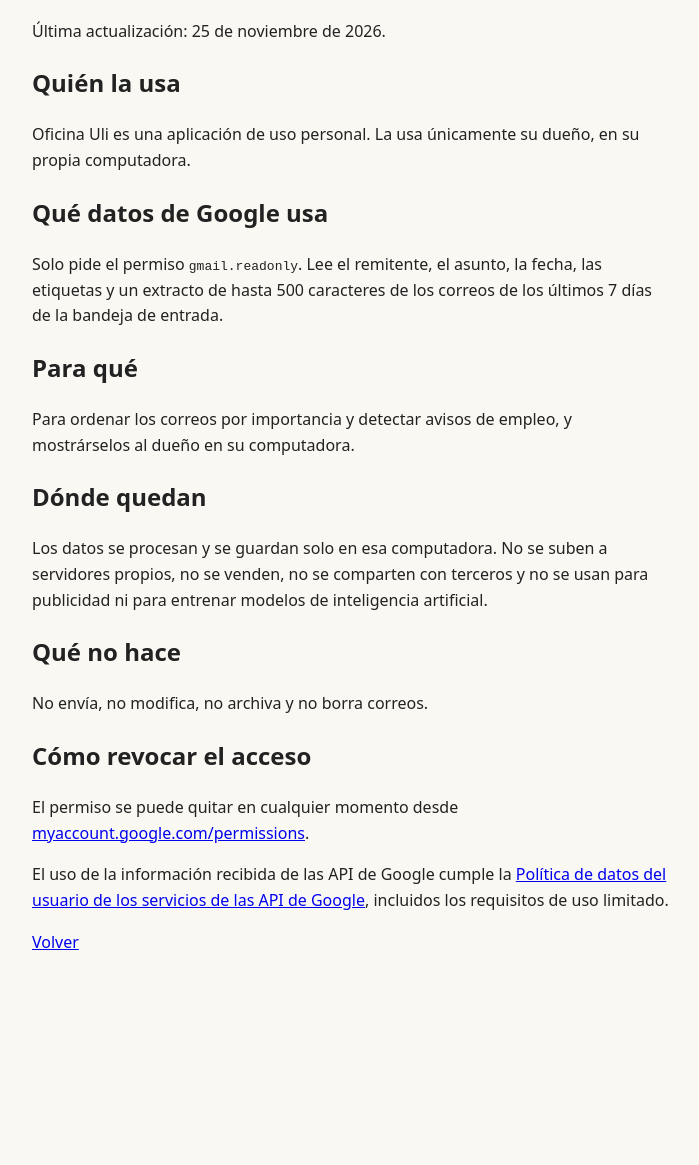
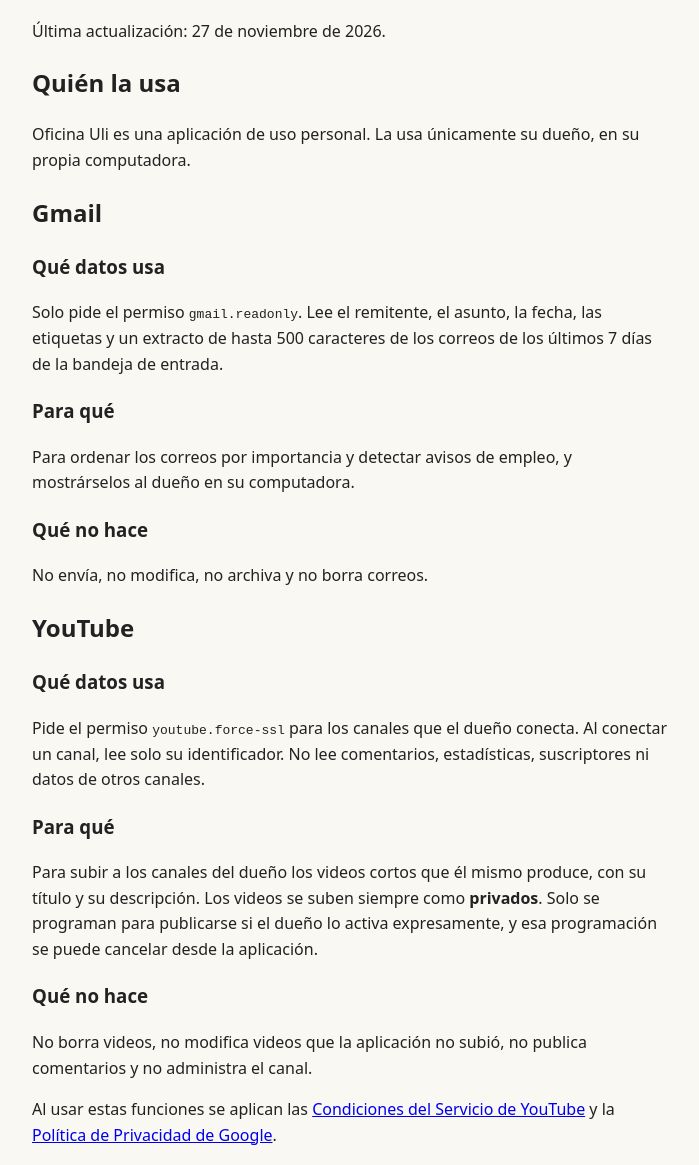
Before and after one commit to ulisesalessandrom-cyber/oficina-uli, a plain HTML site: page privacidad.html in a window 1280 px wide. Shown: the part 94-1259 px from the top of the page, without its empty margins (288-987 px from the left). Before the commit the page ends 1089 px from the top, so only its background shows below. Drawn offline with Linux system fonts and the light colour scheme.

Commit message:
Privacidad: agrega el uso de YouTube

```diff
--- a/privacidad.html
+++ b/privacidad.html
@@ -3,19 +3,31 @@
 <style>body{font-family:system-ui,sans-serif;max-width:640px;margin:40px auto;padding:0 16px;line-height:1.6;color:#222;background:#faf8f3}</style></head>
 <body>
 <h1>Política de privacidad</h1>
-<p>Última actualización: 25 de noviembre de 2026.</p>
+<p>Última actualización: 27 de noviembre de 2026.</p>
 <h2>Quién la usa</h2>
 <p>Oficina Uli es una aplicación de uso personal. La usa únicamente su dueño, en su propia computadora.</p>
-<h2>Qué datos de Google usa</h2>
+
+<h2>Gmail</h2>
+<h3>Qué datos usa</h3>
 <p>Solo pide el permiso <code>gmail.readonly</code>. Lee el remitente, el asunto, la fecha, las etiquetas y un extracto de hasta 500 caracteres de los correos de los últimos 7 días de la bandeja de entrada.</p>
-<h2>Para qué</h2>
+<h3>Para qué</h3>
 <p>Para ordenar los correos por importancia y detectar avisos de empleo, y mostrárselos al dueño en su computadora.</p>
-<h2>Dónde quedan</h2>
-<p>Los datos se procesan y se guardan solo en esa computadora. No se suben a servidores propios, no se venden, no se comparten con terceros y no se usan para publicidad ni para entrenar modelos de inteligencia artificial.</p>
-<h2>Qué no hace</h2>
+<h3>Qué no hace</h3>
 <p>No envía, no modifica, no archiva y no borra correos.</p>
+
+<h2>YouTube</h2>
+<h3>Qué datos usa</h3>
+<p>Pide el permiso <code>youtube.force-ssl</code> para los canales que el dueño conecta. Al conectar un canal, lee solo su identificador. No lee comentarios, estadísticas, suscriptores ni datos de otros canales.</p>
+<h3>Para qué</h3>
+<p>Para subir a los canales del dueño los videos cortos que él mismo produce, con su título y su descripción. Los videos se suben siempre como <strong>privados</strong>. Solo se programan para publicarse si el dueño lo activa expresamente, y esa programación se puede cancelar desde la aplicación.</p>
+<h3>Qué no hace</h3>
+<p>No borra videos, no modifica videos que la aplicación no subió, no publica comentarios y no administra el canal.</p>
+<p>Al usar estas funciones se aplican las <a href="https://www.youtube.com/t/terms">Condiciones del Servicio de YouTube</a> y la <a href="https://policies.google.com/privacy">Política de Privacidad de Google</a>.</p>
+
+<h2>Dónde quedan los datos</h2>
+<p>Los datos y los permisos de acceso se procesan y se guardan solo en la computadora del dueño. No se suben a servidores propios, no se venden, no se comparten con terceros y no se usan para publicidad ni para entrenar modelos de inteligencia artificial.</p>
 <h2>Cómo revocar el acceso</h2>
-<p>El permiso se puede quitar en cualquier momento desde <a href="https://myaccount.google.com/permissions">myaccount.google.com/permissions</a>.</p>
+<p>Los permisos de Gmail y de YouTube se pueden quitar en cualquier momento desde <a href="https://myaccount.google.com/permissions">myaccount.google.com/permissions</a>.</p>
 <p>El uso de la información recibida de las API de Google cumple la <a href="https://developers.google.com/terms/api-services-user-data-policy">Política de datos del usuario de los servicios de las API de Google</a>, incluidos los requisitos de uso limitado.</p>
 <p><a href="index.html">Volver</a></p>
 </body></html>
```
